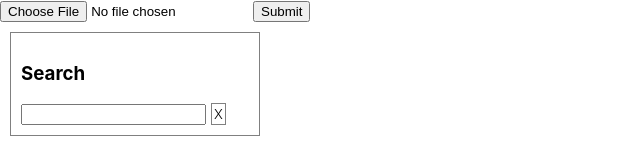
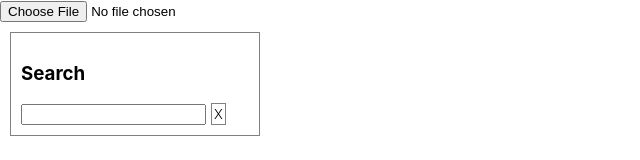
Before and after one commit to johndimm/imdb-filter-panel, a Next.js app: page /byod in a window 1280 px wide. Shown: the top 160 px of the page, without its empty margins (0-640 px from the left). Built offline with nearby package versions, Linux system fonts and the light colour scheme.

Commit message:
Removes the unneeded submit button.

```diff
--- a/src/components/BringYourOwnData.js
+++ b/src/components/BringYourOwnData.js
@@ -298,7 +298,6 @@ const BYOD = () => {
 						const f = document.getElementById("fileForm")
 						uploadFile(f.elements['files'].files[0])
 						}}/>
-                    <input id="submit" type="submit" />
                 </form>
 
             	<FilterPanel
```
